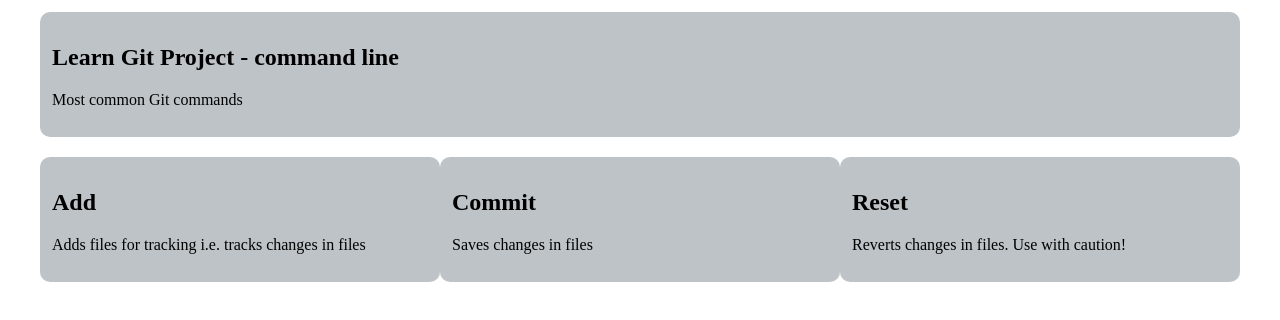
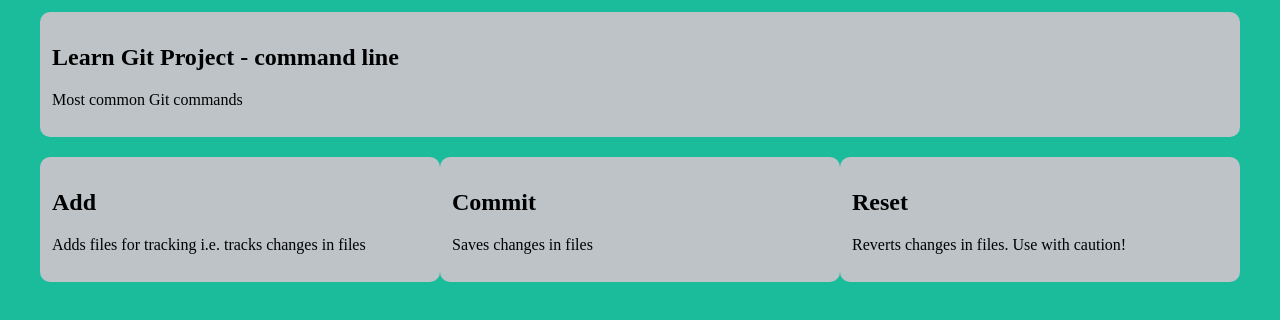
Before and after one commit to mnap00/mod-07-learn-git, a plain HTML site: page index.html in a window 1280 px wide. Drawn offline with Linux system fonts and the light colour scheme.

Commit message:
Add style to <body> in style.scss

```diff
--- a/index.html
+++ b/index.html
@@ -6,7 +6,7 @@
     <title>Learn Git Project</title>
     <link rel="stylesheet" type="text/css" href="style.css">
 </head>
-<body>
+<body class="website">
     <section>
         <div class="container">
             <div class="row">
--- a/sass/style.scss
+++ b/sass/style.scss
@@ -1,10 +1,12 @@
 $grey: #bdc3c7;
+$light: #1abc9c;
 
 * {
     box-sizing: border-box;
 }
 
 body {
+    background-color: $light;
     margin: 0;
     padding: 0;
 }
```
Also changed, not shown: style.css, 1 other file.
